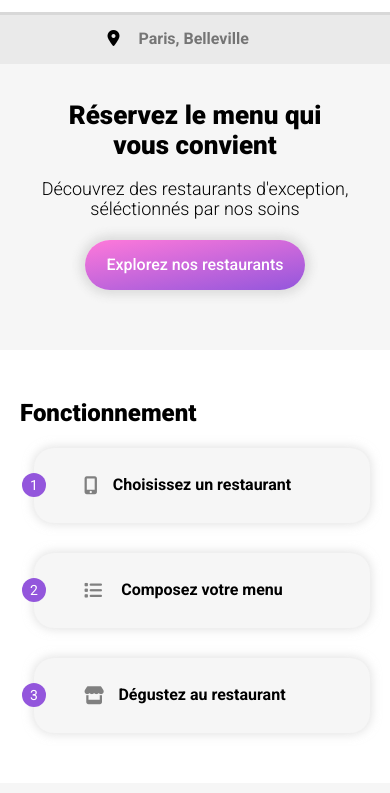
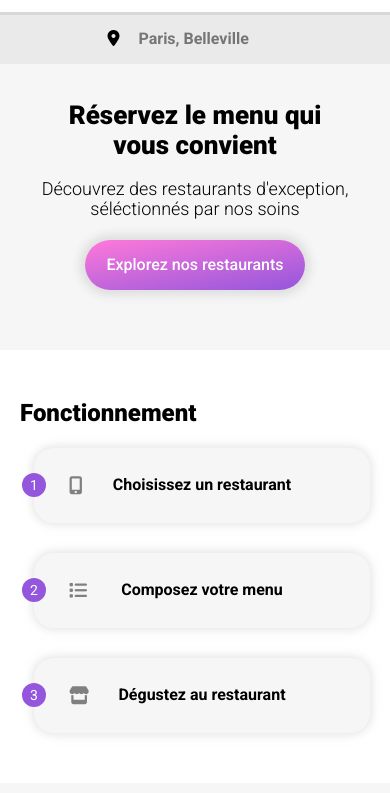
Before and after one commit to AnthoRav/P3_OC_OMF, a website: page index.html in a window 390 px wide. Shown: the part 51-844 px from the top of the page. Drawn offline with Linux system fonts and the light colour scheme; a web font is replaced by a local one.

Commit message:
correction icone steps

```diff
--- a/sass/base/_phone-tablet.scss
+++ b/sass/base/_phone-tablet.scss
@@ -1,8 +1,3 @@
-@media screen and (max-width: 400px) {
-    .steps__card i {
-        left: 35px;
-    }
-}
 
 @media screen and (min-width: 500px) {
     .steps {
--- a/sass/pages/_working-steps.scss
+++ b/sass/pages/_working-steps.scss
@@ -40,7 +40,7 @@
             font-size: 18px;
             color: gray;
             position: absolute;
-            left: 50px;
+            left: 35px;
         }
     }
 }
```
Also changed, not shown: public/css/style.css, 1 other file.
